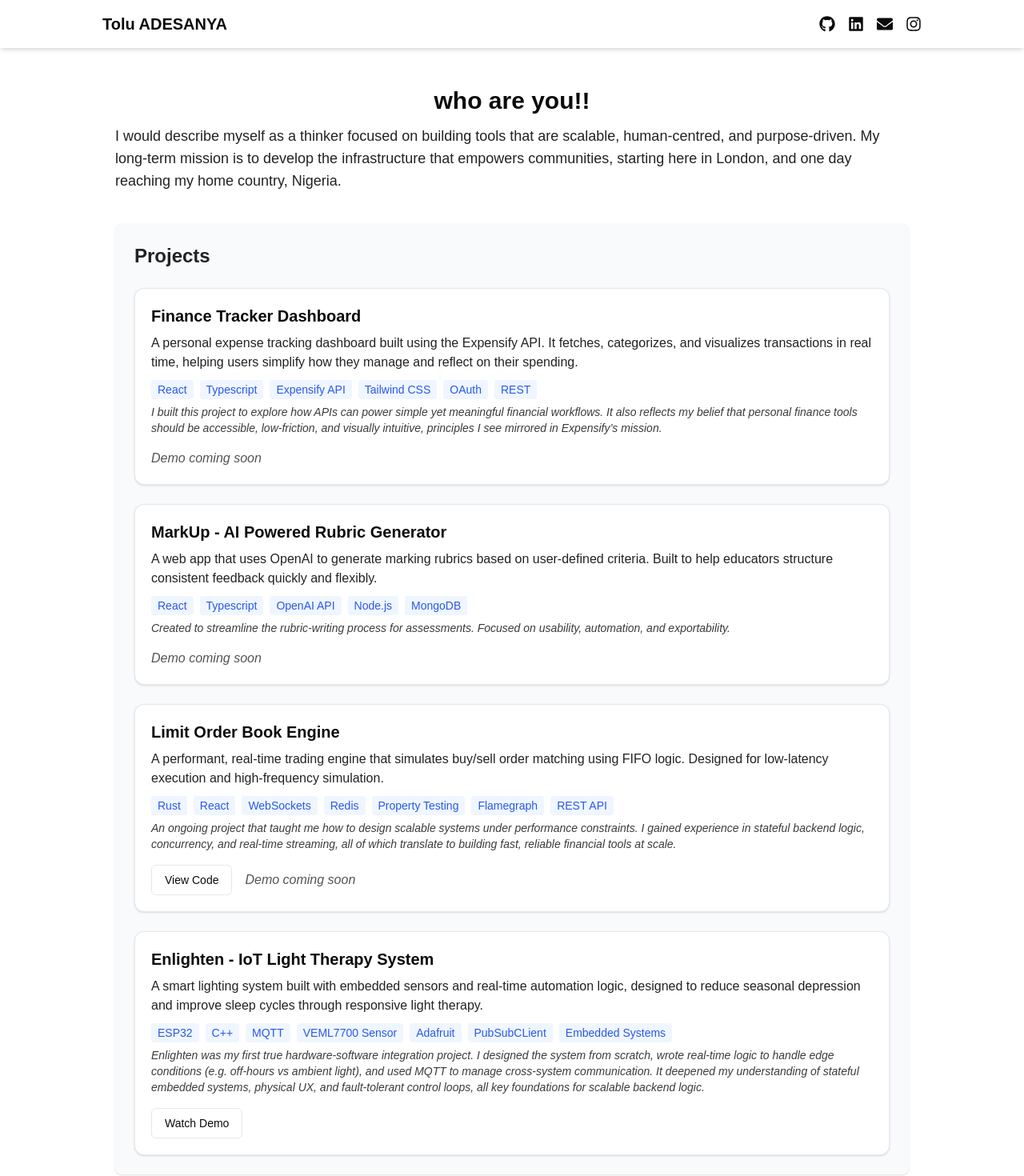
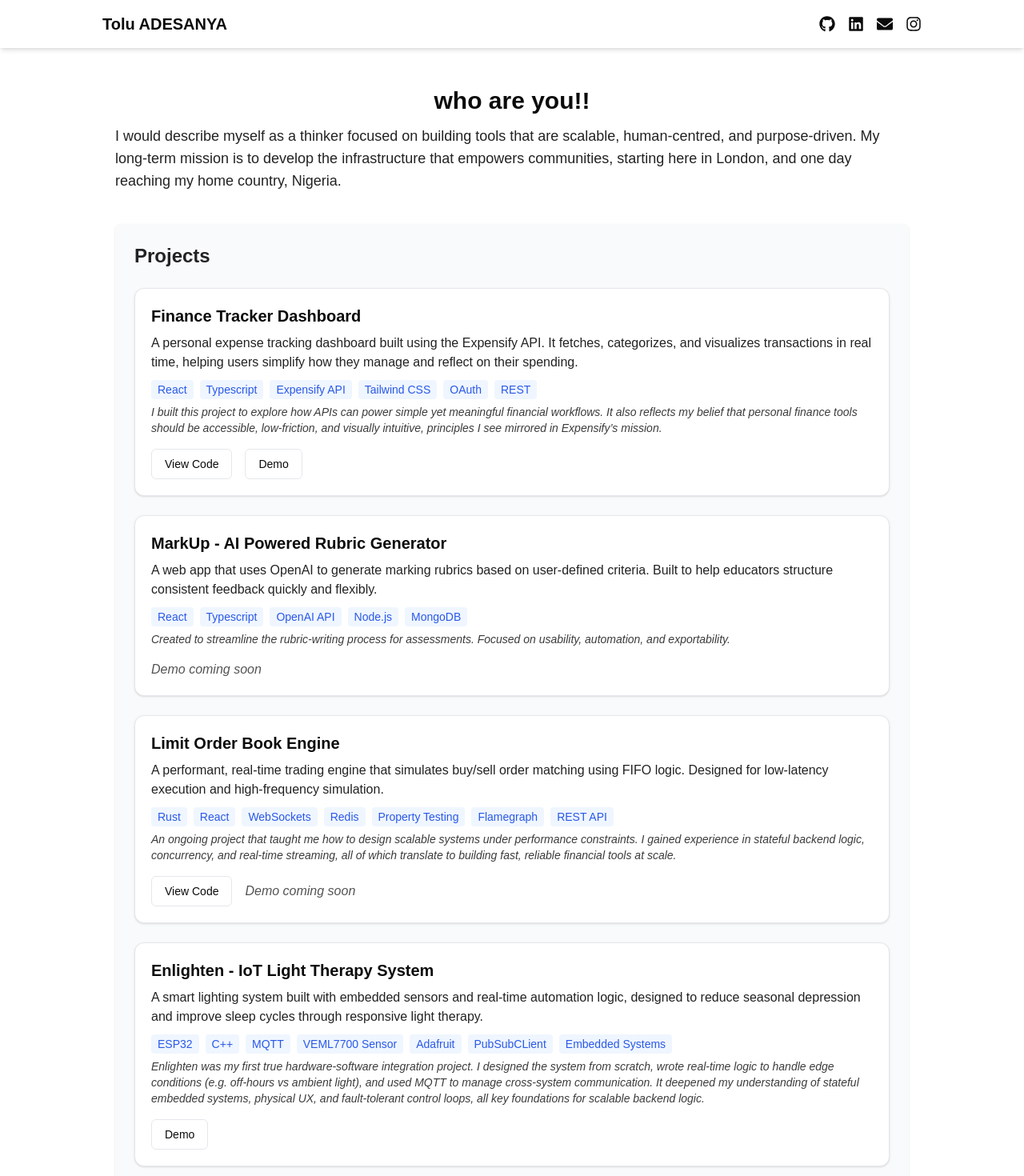
Before and after one commit to tdkayy/tolu-portfolio, a Next.js app: page /projects in a window 1280 px wide. Shown: the top 1470 px of the page at 80% size. Built offline with nearby package versions, Linux system fonts and the light colour scheme.

Commit message:
adesanya_banking

```diff
--- a/components/projects/projectCard.js
+++ b/components/projects/projectCard.js
@@ -72,7 +72,7 @@ export default function ProjectCard({ title, description, link, demo, tech, rele
                          hover:bg-gray-100 dark:hover:bg-gray-800
                          border-[var(--card-border)]"
             >
-              Watch Demo
+              Demo
             </a>
           )
         )}
--- a/components/projects/projectList.js
+++ b/components/projects/projectList.js
@@ -5,8 +5,8 @@ const projects = [
   {
     title: 'Finance Tracker Dashboard',
     description: 'A personal expense tracking dashboard built using the Expensify API. It fetches, categorizes, and visualizes transactions in real time, helping users simplify how they manage and reflect on their spending.',
-    link: '',
-    demo: 'comingsoon',
+    link: 'https://github.com/tdkayy/my-app',
+    demo: 'https://my-app-gctk.vercel.app',
     tech: ['React', 'Typescript', 'Expensify API', 'Tailwind CSS', 'OAuth', 'REST'],
     relevance: 'I built this project to explore how APIs can power simple yet meaningful financial workflows. It also reflects my belief that personal finance tools should be accessible, low-friction, and visually intuitive, principles I see mirrored in Expensify’s mission.',
   },
```
